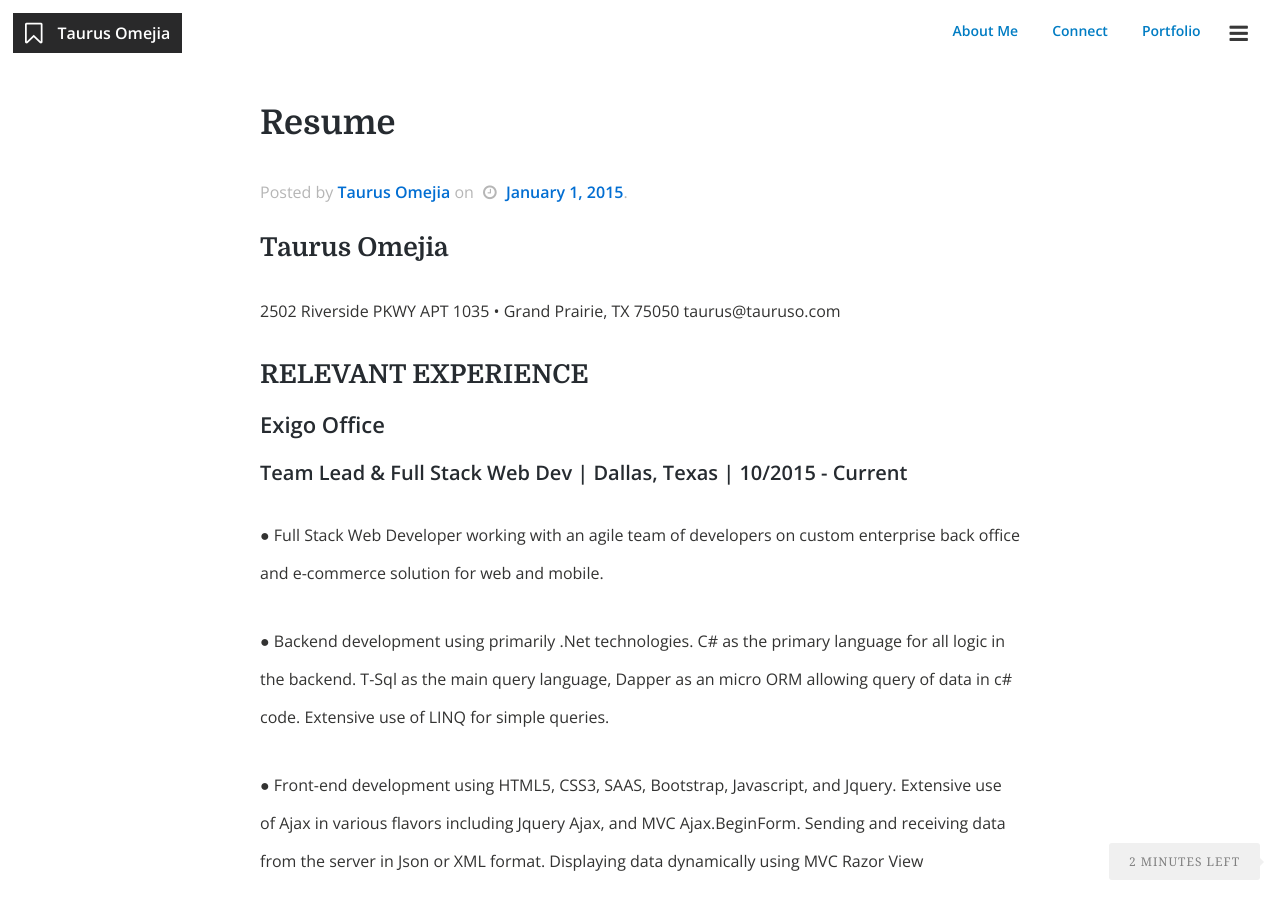
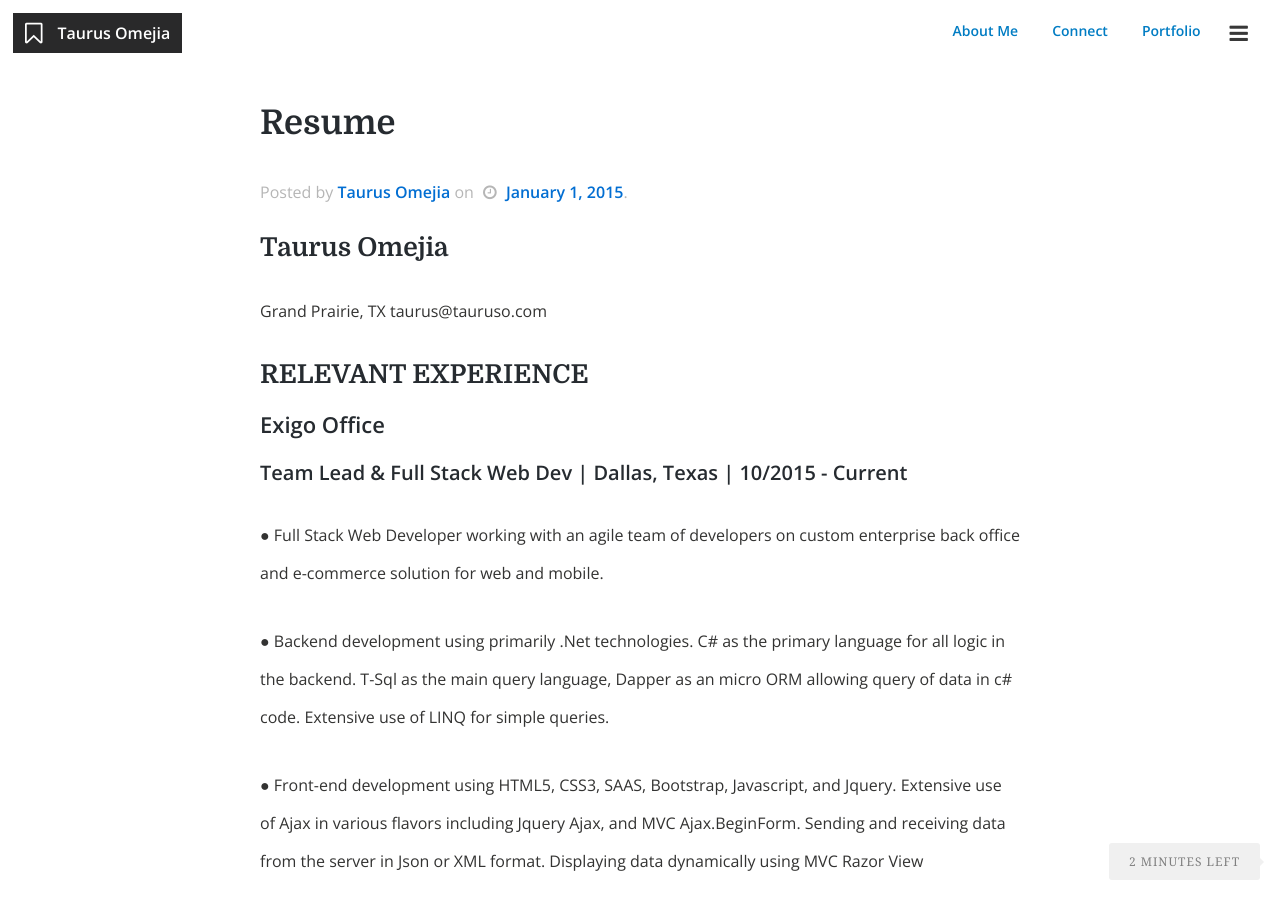
Before and after one commit to bolenton/bolenton.github.io, a Jekyll site: the page built from _posts/2015-01-01-Resume.md, in a window 1280 px wide and 900 px high. Built offline with Jekyll 4.4.1, drawn with Linux system fonts in a browser that asks for light colours; nearby versions of some CDN libraries; our own code applies the rules of GitHub Pages for plain Markdown files; comment, search, counter and statistics services are not loaded.

Commit message:
Update 2015-01-01-Resume.md

```diff
--- a/_posts/2015-01-01-Resume.md
+++ b/_posts/2015-01-01-Resume.md
@@ -1,5 +1,5 @@
 ## Taurus Omejia
-2502 Riverside PKWY APT 1035 • Grand Prairie, TX 75050
+Grand Prairie, TX
 taurus@tauruso.com
 
 ## RELEVANT EXPERIENCE
```
